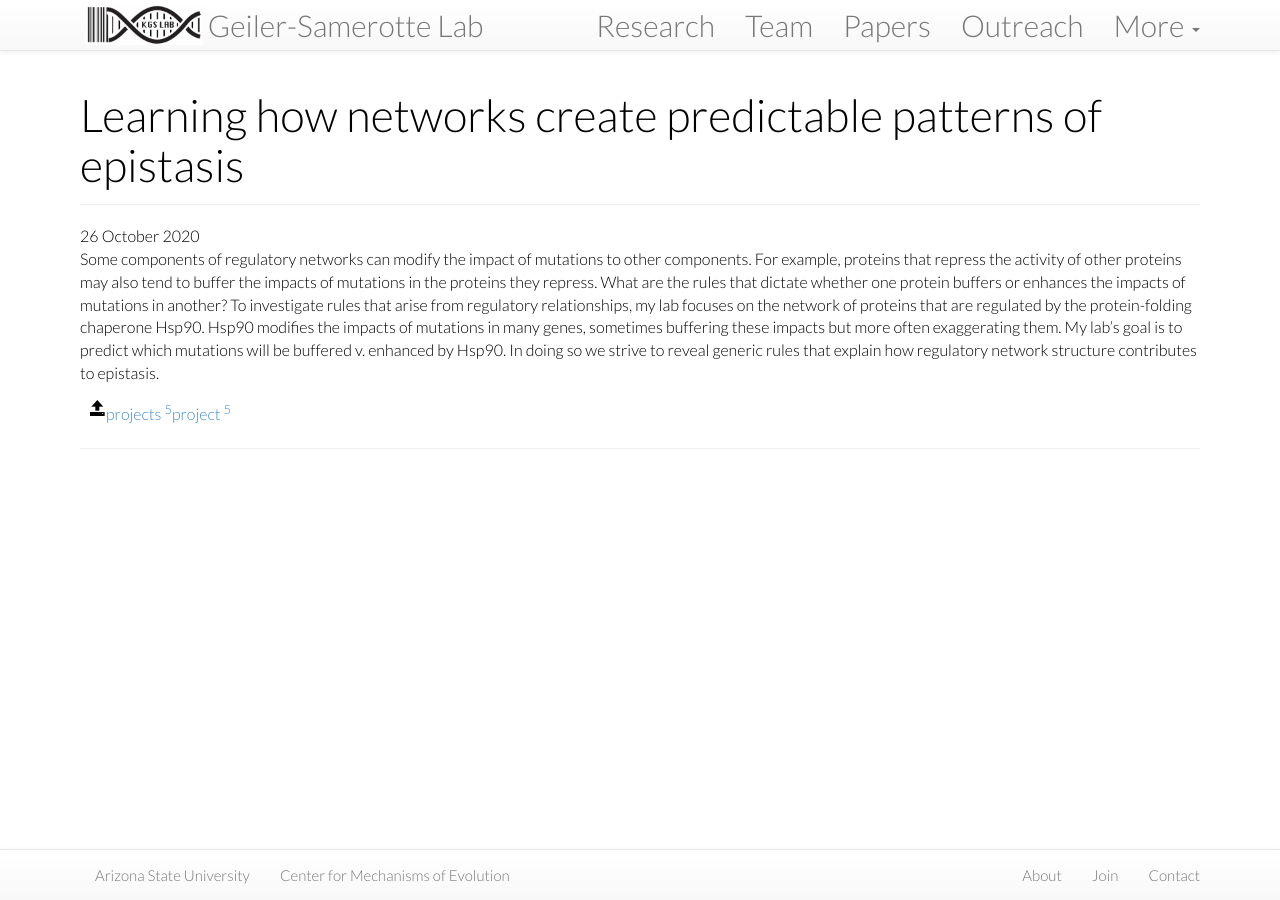
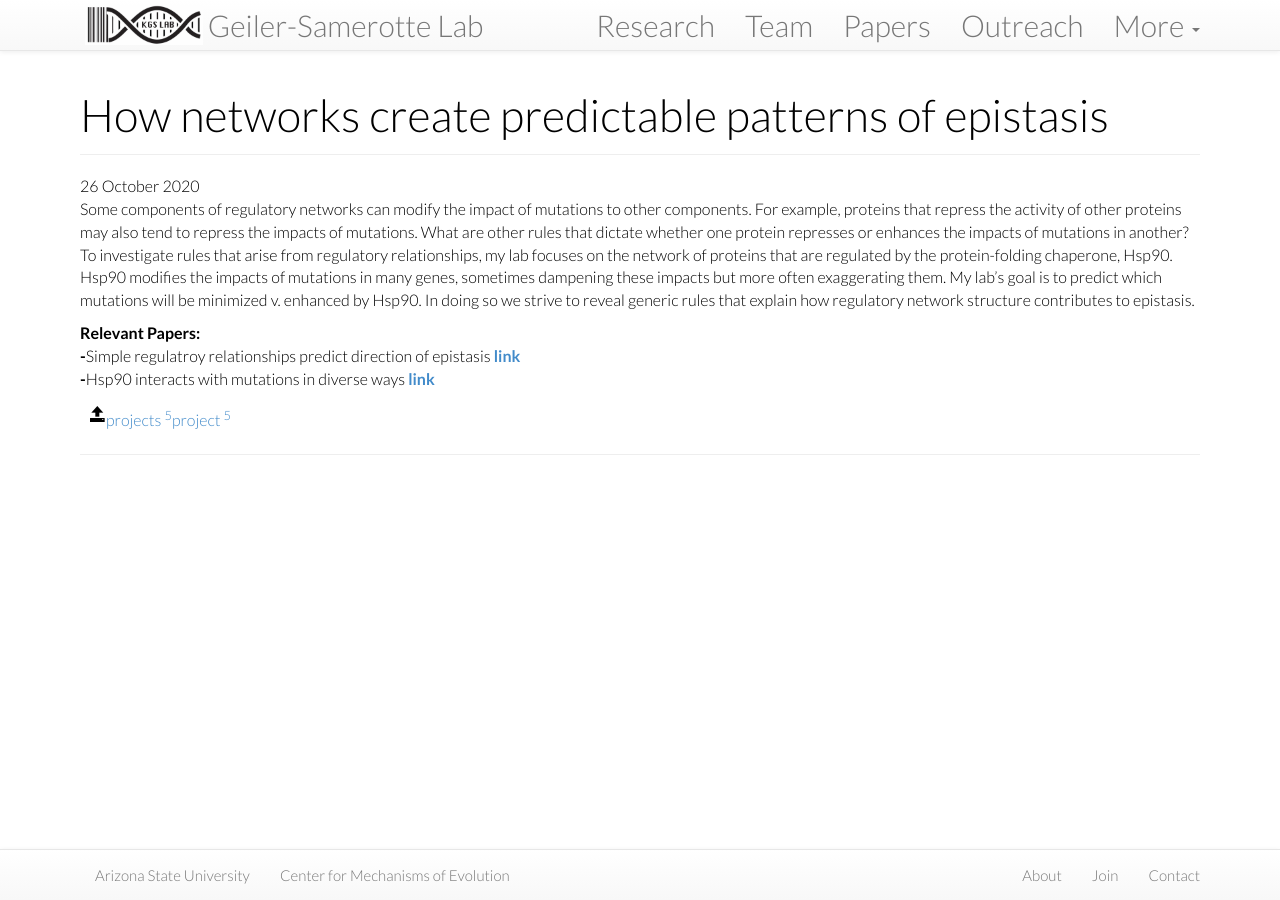
Before and after one commit to Samerotte-Lab/Samerotte-Lab.github.io, a Jekyll site: the page built from projects/_posts/2020-10-26-networks.md, in a window 1280 px wide. Built offline with Jekyll 4.4.1, drawn with Linux system fonts in a browser that asks for light colours; nearby versions of some CDN libraries.

Commit message:
networks

```diff
--- a/projects/_posts/2020-10-26-networks.md
+++ b/projects/_posts/2020-10-26-networks.md
@@ -1,6 +1,6 @@
 ---
 layout: project
-title: "Learning how networks create predictable patterns of epistasis"
+title: "How networks create predictable patterns of epistasis"
 handle: regulatory-interactions
 image: /assets/images/papers/Network1.png
 category: project
@@ -8,4 +8,8 @@ tags:
 ---
 {% include JB/setup %}
 
-Some components of regulatory networks can modify the impact of mutations to other components. For example, proteins that repress the activity of other proteins may also tend to buffer the impacts of mutations in the proteins they repress. What are the rules that dictate whether one protein buffers or enhances the impacts of mutations in another? To investigate rules that arise from regulatory relationships, my lab focuses on the network of proteins that are regulated by the protein-folding chaperone Hsp90. Hsp90 modifies the impacts of mutations in many genes, sometimes buffering these impacts but more often exaggerating them. My lab’s goal is to predict which mutations will be buffered v. enhanced by Hsp90. In doing so we strive to reveal generic rules that explain how regulatory network structure contributes to epistasis.
+Some components of regulatory networks can modify the impact of mutations to other components. For example, proteins that repress the activity of other proteins may also tend to repress the impacts of mutations. What are other rules that dictate whether one protein represses or enhances the impacts of mutations in another? To investigate rules that arise from regulatory relationships, my lab focuses on the network of proteins that are regulated by the protein-folding chaperone, Hsp90. Hsp90 modifies the impacts of mutations in many genes, sometimes dampening these impacts but more often exaggerating them. My lab’s goal is to predict which mutations will be minimized v. enhanced by Hsp90. In doing so we strive to reveal generic rules that explain how regulatory network structure contributes to epistasis.
+
+<b>Relevant Papers:</b><br>
+<b>-</b>Simple regulatroy relationships predict direction of epistasis <b>[link](https://kgslab.org/papers/paper/canalization-review)</b><br>
+<b>-</b>Hsp90 interacts with mutations in diverse ways <b>[link](https://kgslab.org/papers/paper/Selection-transforms-Hsp90-interactions)</b>
```
